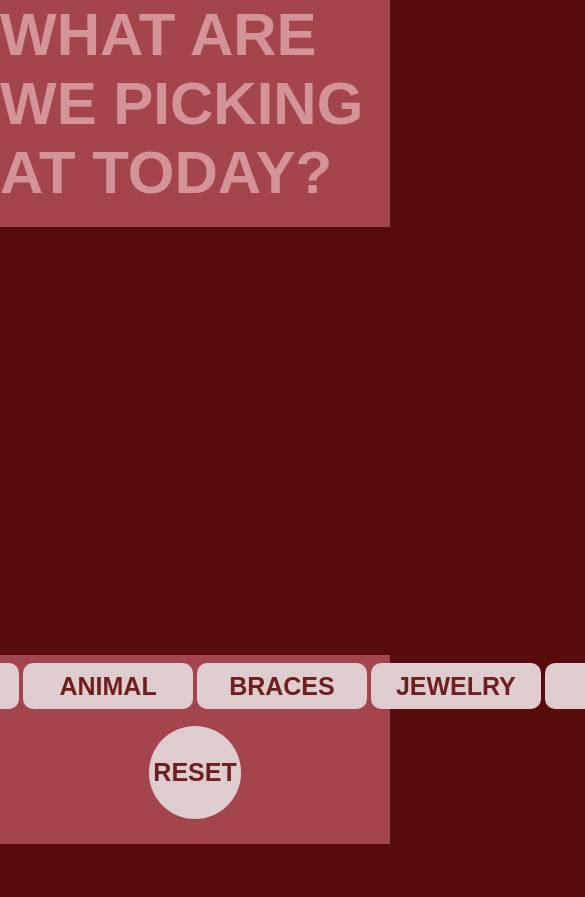
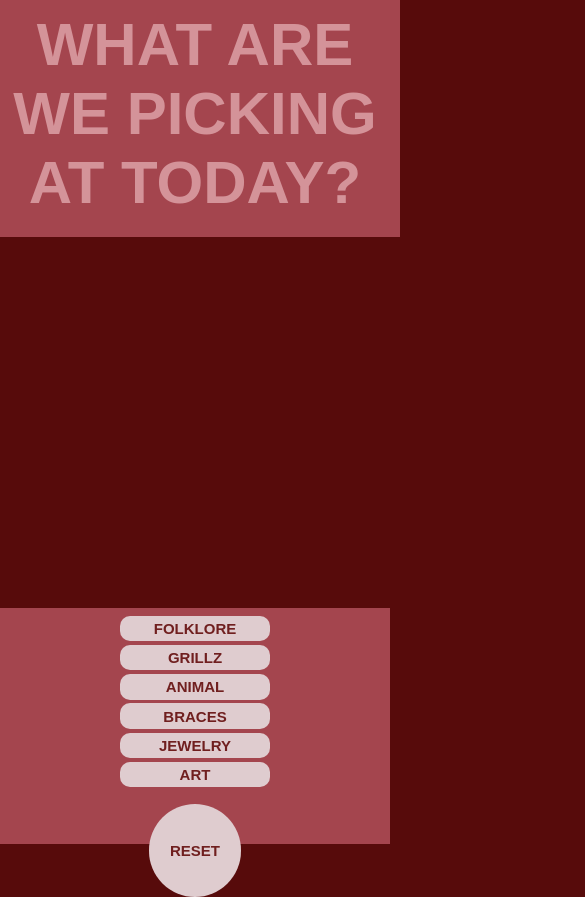
Before and after one commit to SamVariyam/tooth-project, a plain HTML site: page index.html in a window 390 px wide. Shown: the top 897 px of the page, 585 px wide, since content can reach past the window. Before the commit the page ends 844 px from the top, so only its background shows below. Drawn offline with Linux system fonts and the light colour scheme; no server answers.

Commit message:
media query

```diff
--- a/main.css
+++ b/main.css
@@ -19,6 +19,38 @@ html{
     align-items:center;
     height:100%;
   }
+/*media query*/
+@media only screen and (max-width: 600px) {
+  .header{
+    padding:10px;
+    text-align:center;
+  }
+  .content-container{
+    display:flex;
+    flex-direction: row;
+  }
+  .buttons{
+    display:flex;
+    flex-direction: column;
+    flex-wrap:nowrap;
+  }
+  .button{
+    font-size:15px;
+    height: 3vh;
+    width:150px;
+  }
+  .reset-button{
+    height:3vh;
+    width:3vh;
+    padding:2.5vh;
+  }
+  .airtable-item{
+    font-size:10px;
+    gap:5px;
+    padding:0;
+    width:30%;
+  }
+}
 /*top heading*/
   .header{
       background-color:#a4454e;
```
